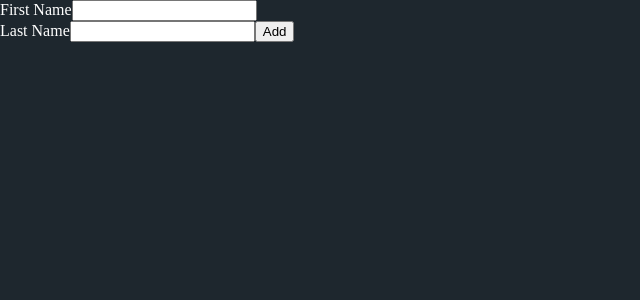
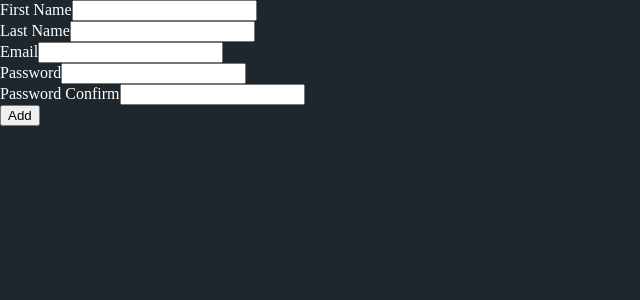
Before and after one commit to pollyjean/sky-coins, a React (Vite) app: page / in a window 1280 px wide. Shown: the top 300 px of the page, without its empty margins (0-640 px from the left). Built offline with nearby package versions, Linux system fonts and the light colour scheme.

Commit message:
react hook form 사용

```diff
--- a/src/TodoList.tsx
+++ b/src/TodoList.tsx
@@ -3,55 +3,86 @@ import { SubmitErrorHandler, SubmitHandler, useForm } from "react-hook-form";
 interface IInputs {
   firstName: string;
   lastName: string;
+  email: string;
+  password: string;
+  passwordConfirm: string;
 }
 
 const TodoList = () => {
-  const { register, watch, handleSubmit } = useForm<IInputs>();
-  const onSubmit: SubmitHandler<IInputs> = (data) => console.log(data);
+  const {
+    register,
+    handleSubmit,
+    setError,
+    formState: { errors },
+  } = useForm<IInputs>();
+  const onSubmit: SubmitHandler<IInputs> = (data) => {
+    if (data.password !== data.passwordConfirm) {
+      setError("passwordConfirm", { message: "Password are not the same" }, { shouldFocus: true });
+    }
+  };
   const onError: SubmitErrorHandler<IInputs> = (error) => console.log("Error ", error);
-  console.log("watching : ", watch());
   return (
     <div>
       <form onSubmit={handleSubmit(onSubmit, onError)}>
         <label htmlFor="firstName">First Name</label>
-        <input type="text" id="firstName" {...register("firstName", { required: true })} />
+        <input
+          type="text"
+          id="firstName"
+          {...register("firstName", {
+            required: "First name is required",
+            validate: {
+              noAdmin: (value) => (value.includes("admin") ? "no admin allowed" : true),
+              noUser: (value) => (value.includes("user") ? "no user allowed" : true),
+            },
+          })}
+        />
+        {errors.firstName?.message ? <p>{errors.firstName?.message}</p> : null}
         <br />
         <label htmlFor="lastName">Last Name</label>
-        <input type="text" id="lastName" {...register("lastName", { required: true })} />
-
+        <input
+          type="text"
+          id="lastName"
+          {...register("lastName", {
+            required: "Last name is required",
+            validate: {
+              noAdmin: (value) => (value.includes("admin") ? "no admin allowed" : true),
+              noUser: (value) => (value.includes("user") ? "no user allowed" : true),
+            },
+          })}
+        />
+        {errors.lastName?.message ? <p>{errors.lastName?.message}</p> : null}
+        <br />
+        <label htmlFor="email">Email</label>
+        <input
+          type="email"
+          id="email"
+          {...register("email", {
+            required: "Email is required",
+            pattern: {
+              value: /^\w+([.-]?\w+)*@\w+([.-]?\w+)*(\.\w{2,3})+$/,
+              message: "Invalidated Email format",
+            },
+            minLength: { value: 5, message: "Email length is too short. (minimum 5 letters)" },
+          })}
+        />
+        {errors.email?.message ? <p>{errors.email?.message}</p> : null}
+        <br></br>
+        <label htmlFor="password">Password</label>
+        <input type="password" id="password" {...register("password", { required: "Password is required" })} />
+        {errors.password?.message ? <p>{errors.password?.message}</p> : null}
+        <br />
+        <label htmlFor="passwordConfirm">Password Confirm</label>
+        <input
+          type="password"
+          id="passwordConfirm"
+          {...register("passwordConfirm", { required: "Password is required" })}
+        />
+        {errors.passwordConfirm?.message ? <p>{errors.passwordConfirm?.message}</p> : null}
+        <br />
         <button>Add</button>
       </form>
     </div>
   );
 };
 
-// const TodoList = () => {
-//   const [todo, setTodo] = useState("");
-//   const [todoError, setTodoError] = useState("");
-//   const onChange = (event: React.FormEvent<HTMLInputElement>) => {
-//     const {
-//       currentTarget: { value },
-//     } = event;
-//     setTodoError("");
-//     setTodo(value);
-//   };
-//   const onSubmit = (event: React.FormEvent<HTMLFormElement>) => {
-//     event.preventDefault();
-//     if (todo.length < 10) {
-//       setTodoError("10글자 이상이어야 합니다.");
-//     }
-//     console.log("Submitted : ", todo);
-//   };
-//   return (
-//     <div>
-//       <form onSubmit={onSubmit}>
-//         <label htmlFor="todo">Write a To-Do</label>
-//         <input type="text" id="todo" name="todo" value={todo} onChange={onChange} />
-//         {todoError === "" ? null : <p>{todoError}</p>}
-//         <button>Add</button>
-//       </form>
-//     </div>
-//   );
-// };
-
 export default TodoList;
```
